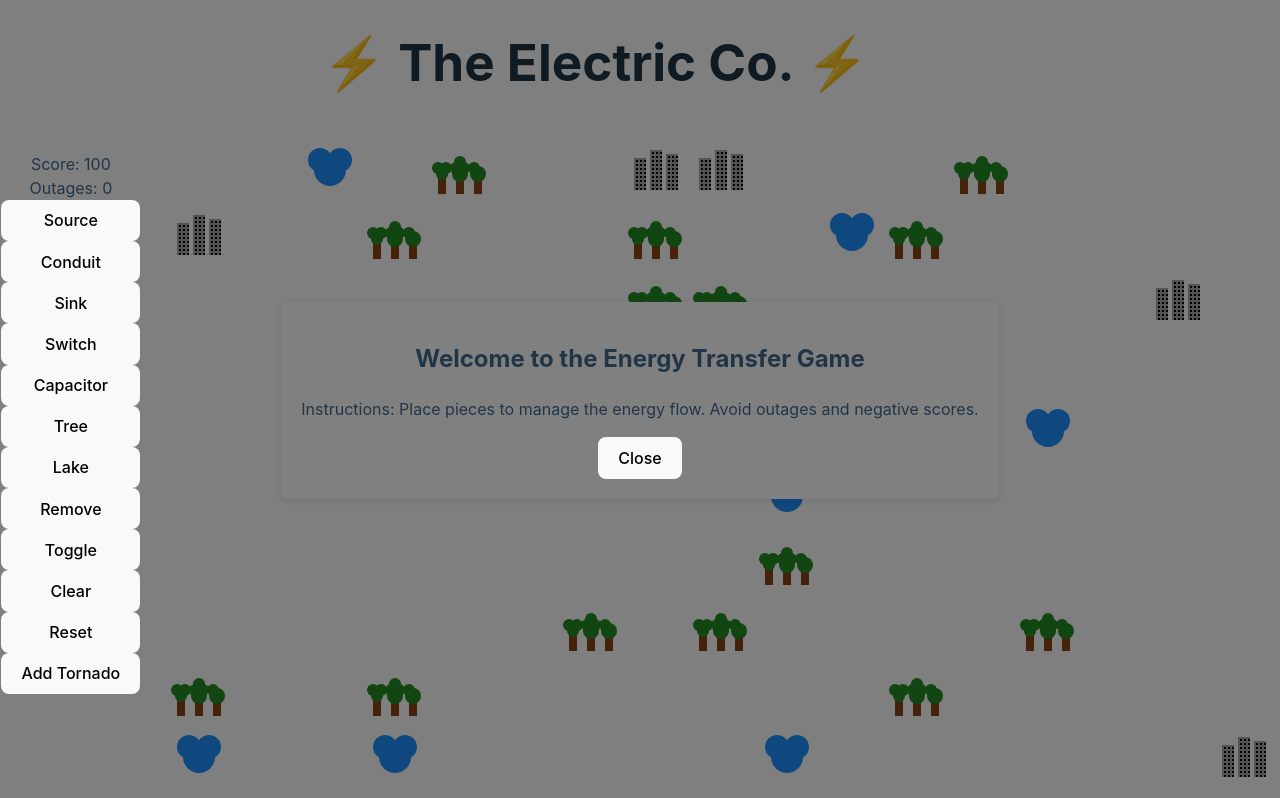
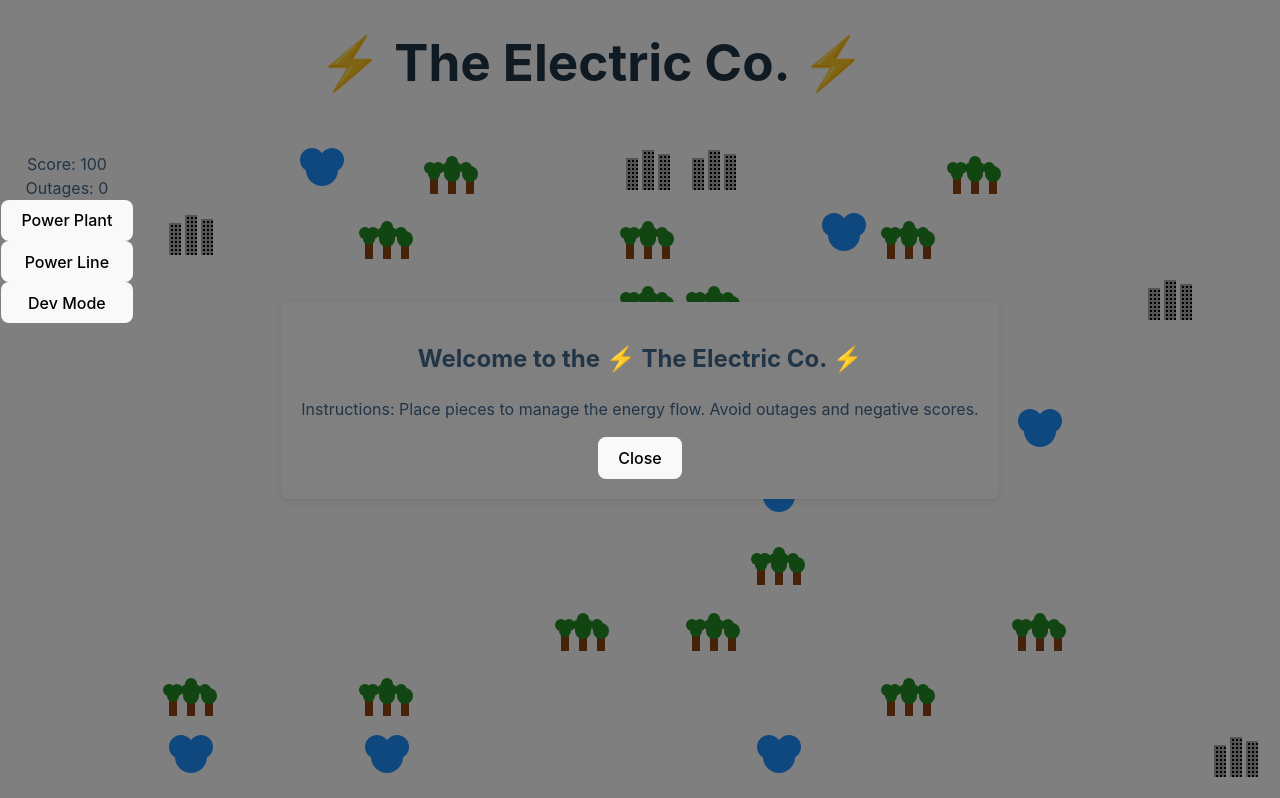
Before and after one commit to JeffBuda/electric-company, a React (Vite) app: page / in a window 1280 px wide. Shown: the top 798 px of the page. Built offline with nearby package versions, Linux system fonts and the light colour scheme.

Commit message:
hid buttons behind dev mode

```diff
--- a/src/GameBoard.tsx
+++ b/src/GameBoard.tsx
@@ -33,6 +33,7 @@ const GameBoard: React.FC = () => {
   const [outages, setOutages] = useState(0);
   const [tornadoes, setTornadoes] = useState<{ row: number, col: number, direction: { row: number, col: number } }[]>([]);
   const [gameState, setGameState] = useState<'start' | 'playing' | 'gameOver'>('start');
+  const [devMode, setDevMode] = useState(false);
 
   useEffect(() => {
     if (gameState === 'playing') {
@@ -232,6 +233,7 @@ const GameBoard: React.FC = () => {
     setGrid(newGrid);
     setScore(INITIAL_CREDITS); // Reset score to INITIAL_CREDITS
     setOutages(0); // Reset outages to 0
+    setGameState('start'); // Set game state to 'start' to show the start modal
   };
 
   const addTornado = () => {
@@ -249,7 +251,6 @@ const GameBoard: React.FC = () => {
 
   const startGame = () => {
     setGameState('playing');
-    resetGrid();
   };
 
   const closeModal = () => {
@@ -257,6 +258,7 @@ const GameBoard: React.FC = () => {
       startGame();
     } else if (gameState === 'gameOver') {
       setGameState('start');
+      resetGrid();
     }
   };
 
@@ -264,7 +266,7 @@ const GameBoard: React.FC = () => {
     <div className="game-container">
       {gameState !== 'playing' && (
         <Modal
-          title={gameState === 'start' ? 'Welcome to the Energy Transfer Game' : 'Game Over'}
+          title={gameState === 'start' ? 'Welcome to the ⚡ The Electric Co. ⚡' : 'Game Over'}
           message={gameState === 'start' ? 'Instructions: Place pieces to manage the energy flow. Avoid outages and negative scores.' : 'You lost! You had over 100 outages or a score below -2000.'}
           onClose={closeModal}
         />
@@ -272,9 +274,11 @@ const GameBoard: React.FC = () => {
       <div className="controls">
         <div className="score">Score: {Math.floor(score)}</div>
         <div className="outages">Outages: {outages}</div>
-        <button className={selectedPiece === 'source' ? 'selected' : ''} onClick={() => setSelectedPiece('source')}>Source</button>
-        <button className={selectedPiece === 'conduit' ? 'selected' : ''} onClick={() => setSelectedPiece('conduit')}>Conduit</button>
-        <button className={selectedPiece === 'sink' ? 'selected' : ''} onClick={() => setSelectedPiece('sink')}>Sink</button>
+        <button className={selectedPiece === 'source' ? 'selected' : ''} onClick={() => setSelectedPiece('source')}>Power Plant</button>
+        <button className={selectedPiece === 'conduit' ? 'selected' : ''} onClick={() => setSelectedPiece('conduit')}>Power Line</button>
+        {devMode && (
+          <>
+            <button className={selectedPiece === 'sink' ? 'selected' : ''} onClick={() => setSelectedPiece('sink')}>City</button>
             <button className={selectedPiece === 'switch' ? 'selected' : ''} onClick={() => setSelectedPiece('switch')}>Switch</button>
             <button className={selectedPiece === 'capacitor' ? 'selected' : ''} onClick={() => setSelectedPiece('capacitor')}>Capacitor</button>
             <button className={selectedPiece === 'forest' ? 'selected' : ''} onClick={() => setSelectedPiece('forest')}>Tree</button>
@@ -284,6 +288,9 @@ const GameBoard: React.FC = () => {
             <button onClick={clearGrid}>Clear</button>
             <button onClick={resetGrid}>Reset</button>
             <button onClick={addTornado}>Add Tornado</button>
+          </>
+        )}
+        <button onClick={() => setDevMode(!devMode)}>Dev Mode</button>
       </div>
       <div className="grid">
         {grid.map((row, rowIndex) =>
```
Lines whose indentation alone changed are shown as unchanged.
